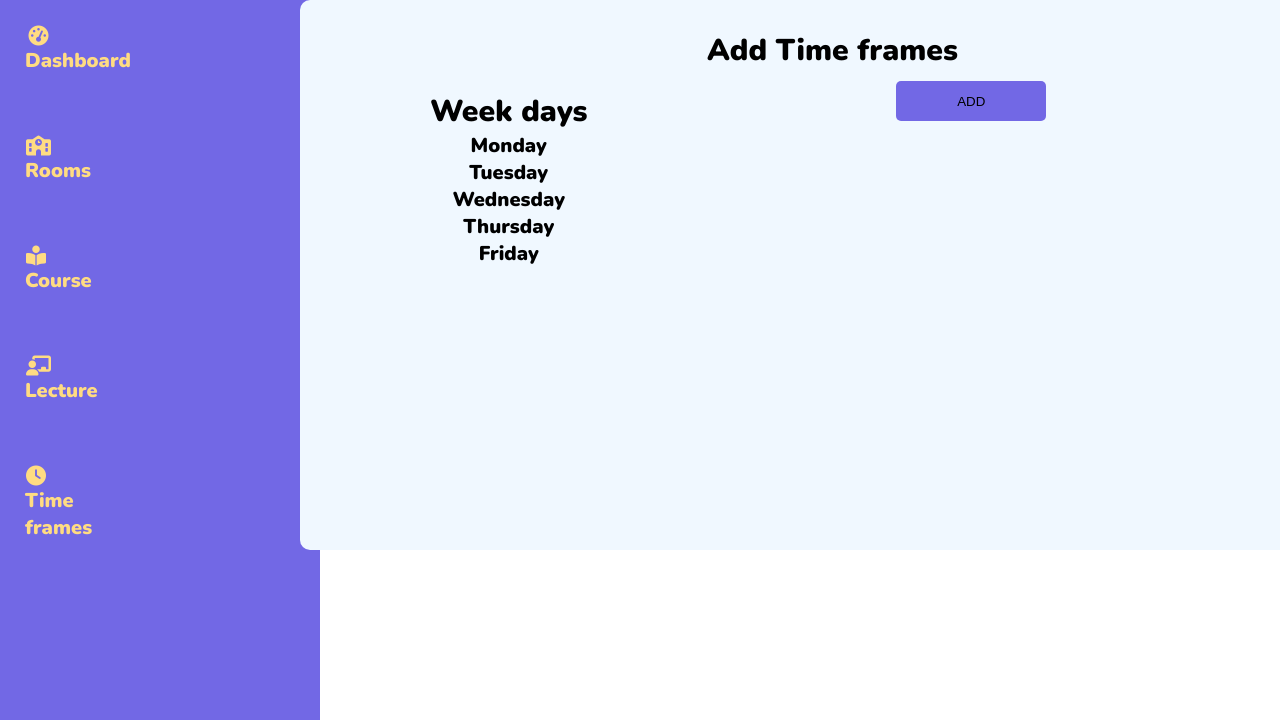
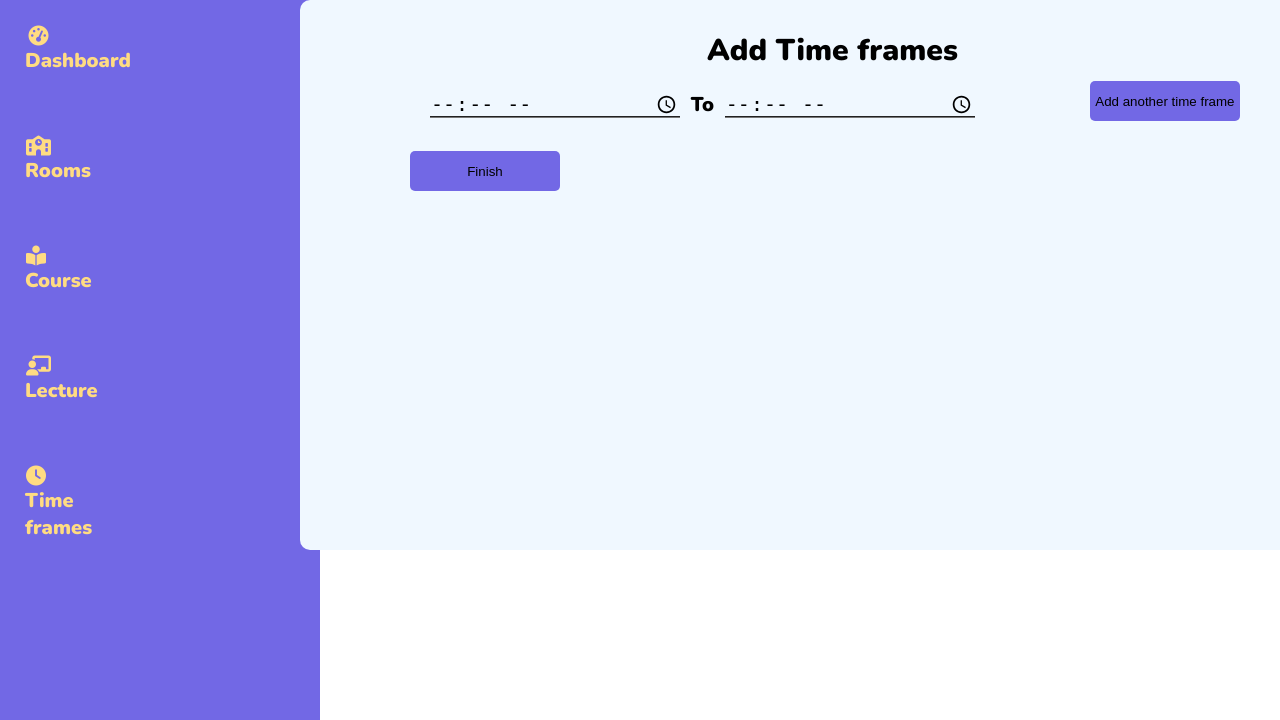
Before and after one commit to Js-Ninja1/Automated-timetable-generator, a PHP site: page /admin/add-timeframes.php in a window 1280 px wide. Shown: the part 80-800 px from the top of the page. Run offline with PHP 8.4, Linux system fonts and the light colour scheme; some libraries are stand-ins or nearby versions.

Commit message:
time frames

```diff
--- a/admin/add-timeframes.php
+++ b/admin/add-timeframes.php
@@ -52,22 +52,33 @@ button{
 <div class="container">
 <div class="add-lecture" id="add-lecture">
 <h2>Add Time frames</h2>
-<form>
+<form <?php echo htmlspecialchars($_SERVER["PHP_SELF"]); ?> method="POST">
     <div class="label-block">
-    <h2>Week days</h2>
+    <!-- <h2>Week days</h2>
     <ul>
         <li>Monday</li>
         <li>Tuesday</li>
         <li>Wednesday</li>
         <li>Thursday</li>
         <li>Friday</li>
-    </ul>
+    </ul> -->
+
+    <input type="time" name="fromTime" id="name">
+    <label>To</label>
+    <input type="time" name="toTime" id="name">
+
     </div>
     <div class="time-frames"></div>
     <div class="add-button">
-        <button>ADD</button>
+        <button value="submit">Add another time frame</button>
     </div>
 </div>
+</form>
+<form action="finish.php" method="post">
+
+    <div class="label-block">
+    <button id="finish" value="finish" name="finish">Finish</button>
+    </div>
 </form>
 </div>
 </div>
--- a/admin/add-unit.php
+++ b/admin/add-unit.php
@@ -145,6 +145,7 @@ button{
 
 
 </div>
+
 </form>
 <form action="finish.php" method="post">
     <div class="label-block">
```
